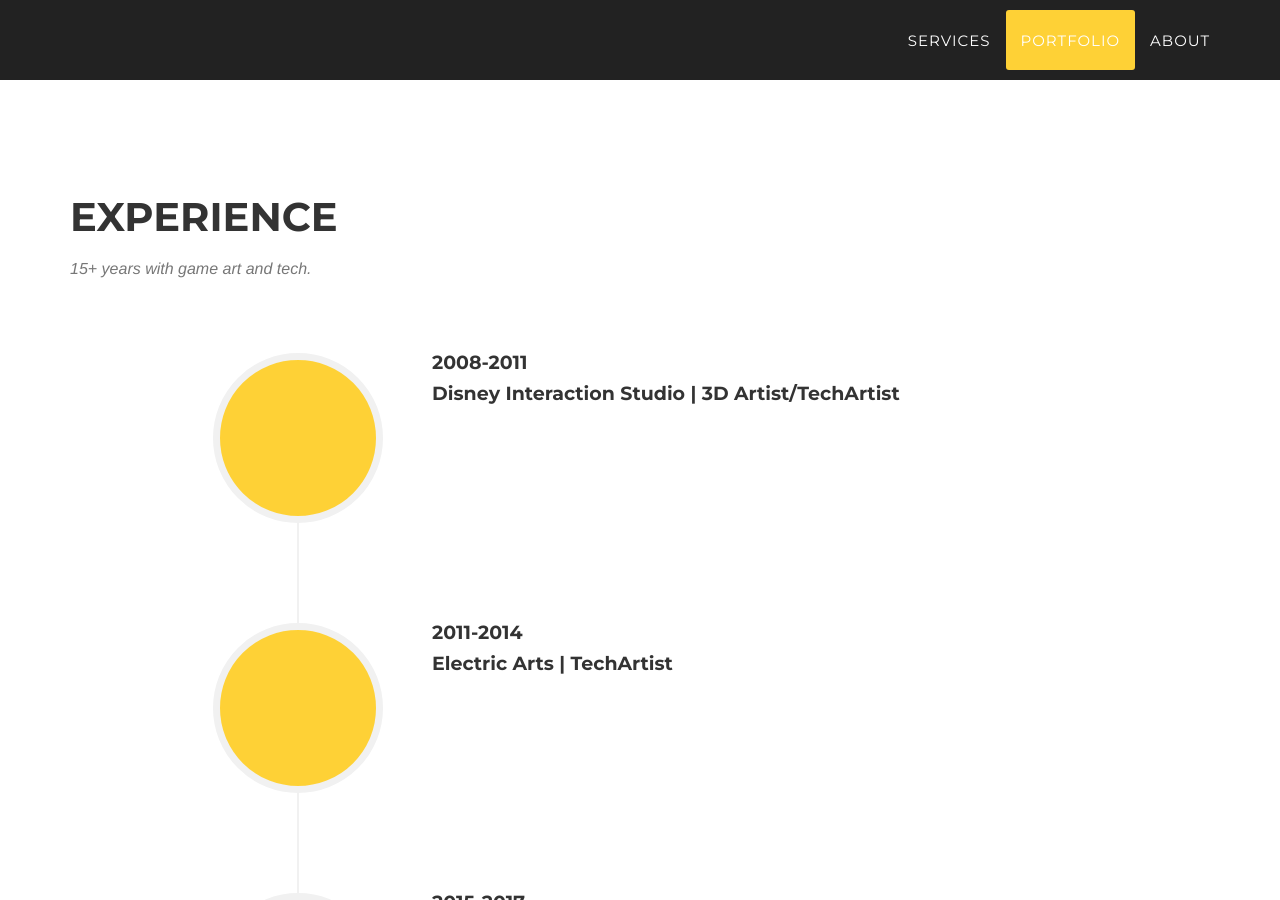
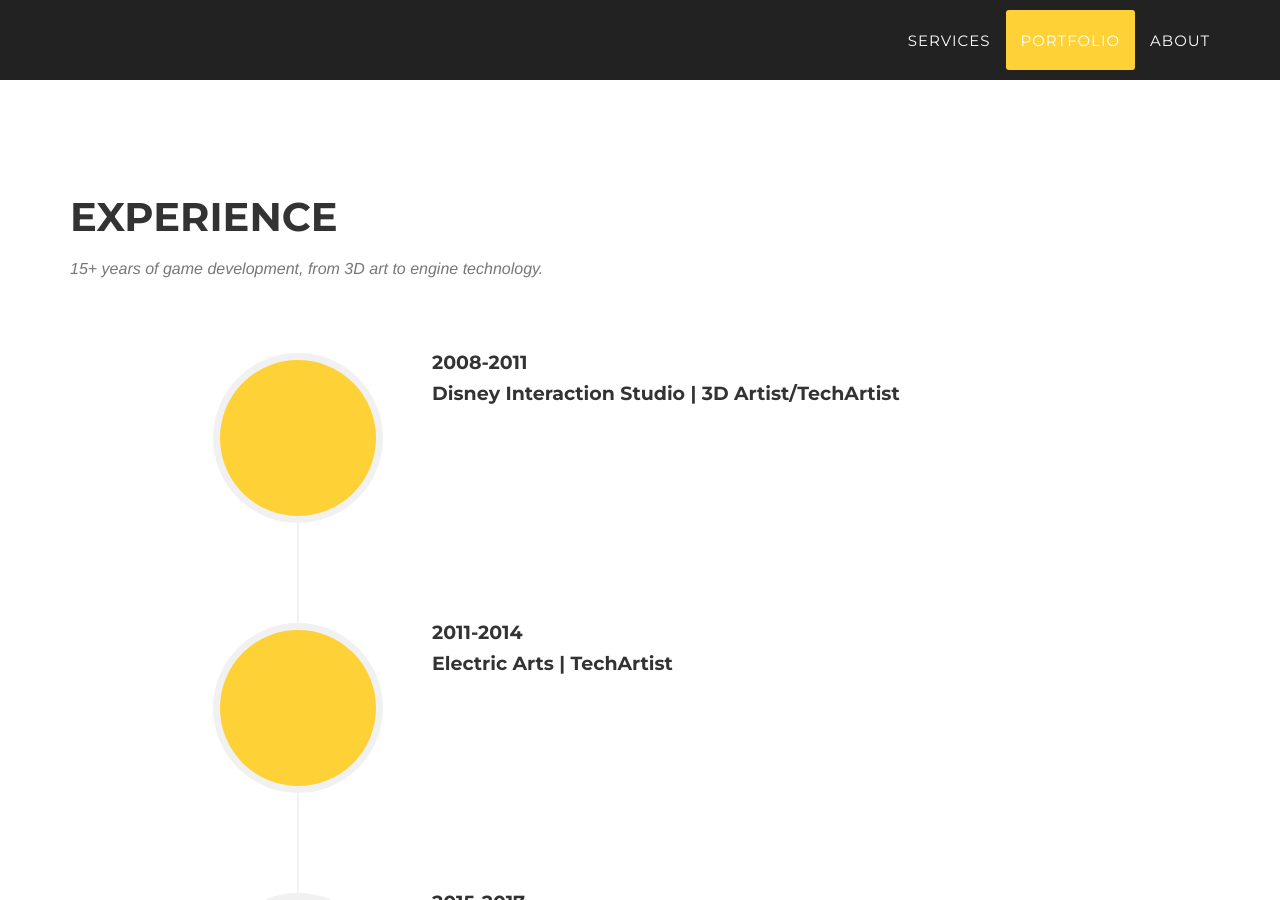
Before and after one commit to starportx/starportx.github.io, a Jekyll site: the page built from _posts/2014-07-10-shader-vertex.markdown, in a window 1280 px wide and 900 px high, scrolled down 1801 px. Built offline with Jekyll 4.4.1, drawn with Linux system fonts in a browser that asks for light colours; some web fonts are replaced; part of the change alters nothing that is shown.

```diff
--- a/_includes/about.html
+++ b/_includes/about.html
@@ -4,7 +4,7 @@
             <div class="row text-left">
                 <div class="col-lg-12">
                     <h2 class="section-heading">Experience</h2>
-                    <h3 class="section-subheading text-muted">15+ years with game art and tech.</h3>
+                    <h3 class="section-subheading text-muted">15+ years of game development, from 3D art to engine technology.</h3>
                 </div>
             </div>
             <div class="row text-left">
--- a/_posts/2014-07-10-shader-vertex.markdown
+++ b/_posts/2014-07-10-shader-vertex.markdown
@@ -4,15 +4,15 @@ subtitle: Shader
 layout: default
 modal-id: 3
 date: 2014-07-10
-img: shader-vertex-PivotBasedTree_2.gif
-img1: shader-vertex-PivotBasedTree_3.gif
-img2: shader-vertex-GrassMotion.gif
-img3: shader-vertex-GodrayShader.gif
-img4: shader-vertex-ButterFly.gif
+img: shader-vertex-PivotBasedTree_2.web
+img1: shader-vertex-PivotBasedTree_3.web
+img2: shader-vertex-GrassMotion.web
+img3: shader-vertex-GodrayShader.web
+img4: shader-vertex-ButterFly.web
 thumbnail: shader-vertex-thumbnail.png
 alt: image-alt
 project-date:
 client:
 category: Mobile
-description: Various visual effects by vertex shader.
+description: Various visual effects by means of vertex shader.
 ---
```
Also changed, not shown: img/portfolio/shader-vertex-ButterFly.gif (deleted), img/portfolio/shader-vertex-ButterFly.webp (added), img/portfolio/shader-vertex-GodrayShader.webp (added), 3 other files.
